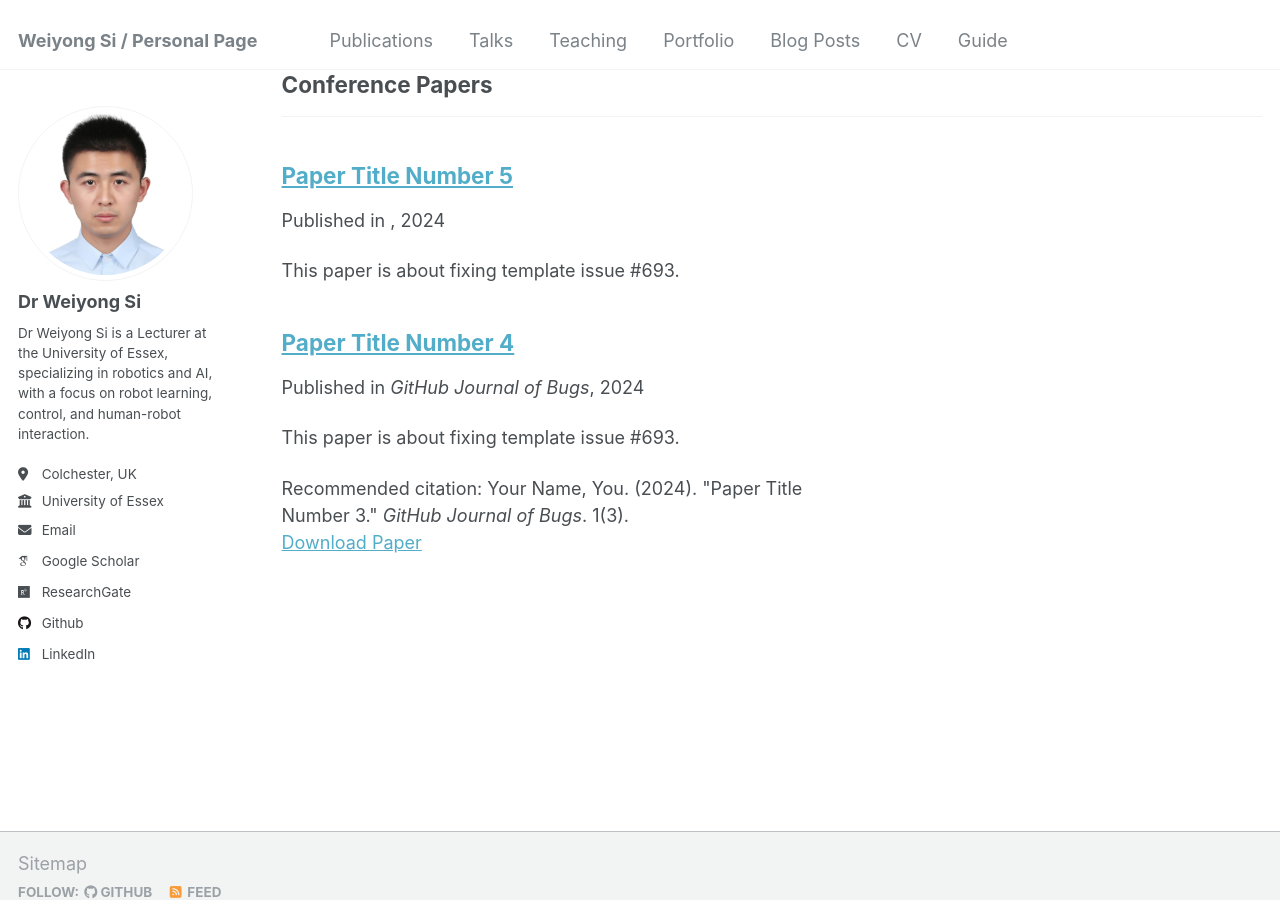
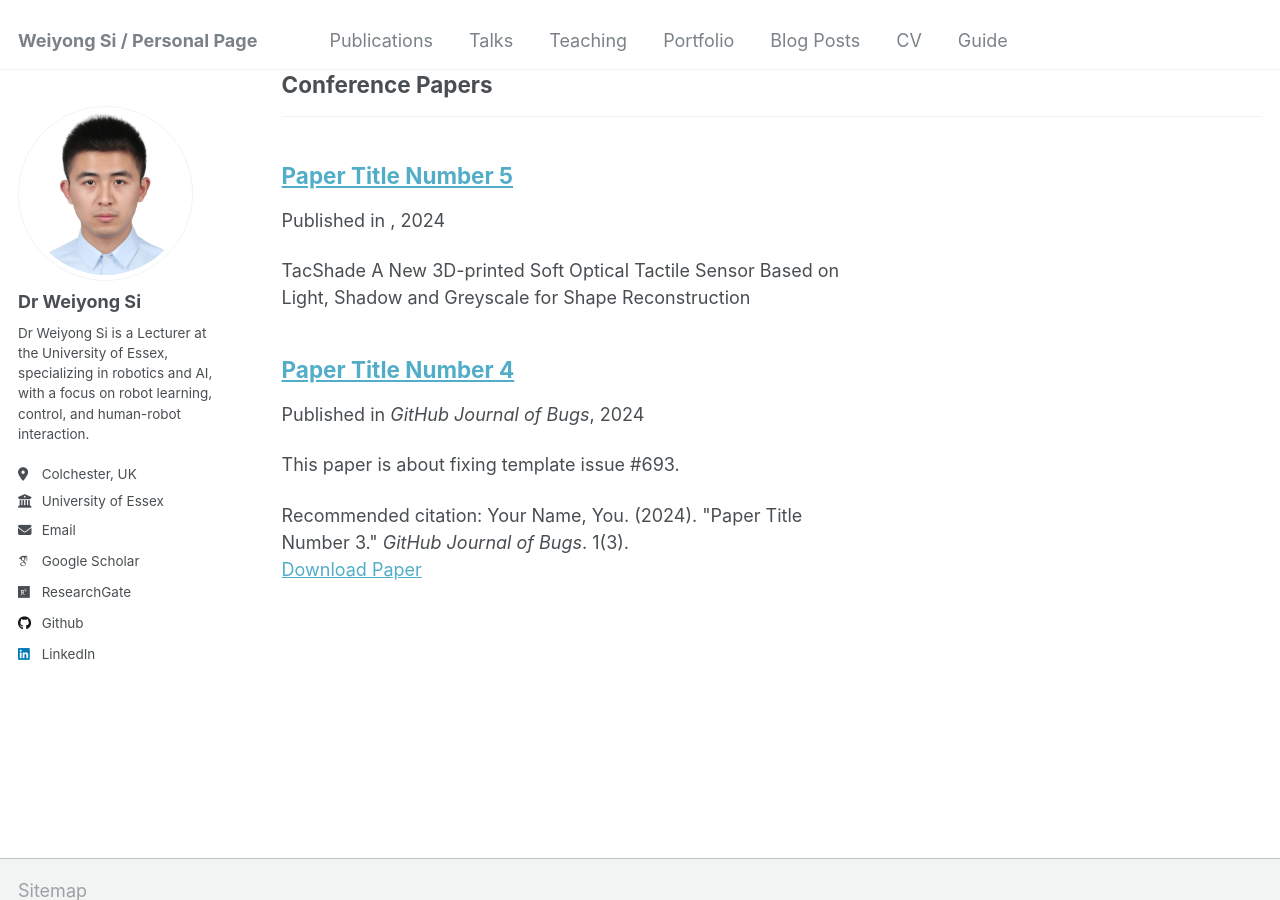
Before and after one commit to siweiyong/siweiyong.github.io, a Jekyll site: the page built from _pages/publications.html, in a window 1280 px wide and 900 px high, scrolled down 1164 px. Built offline with Jekyll 4.4.1, drawn with Linux system fonts in a browser that asks for light colours; some web fonts are replaced.

Commit message:
Update paper6.md

```diff
--- a/_publications/paper6.md
+++ b/_publications/paper6.md
@@ -3,7 +3,7 @@ title: "Paper Title Number 5"
 collection: publications
 category: conferences
 permalink: /publication/2024-02-17-paper-title-number-4
-excerpt: 'This paper is about fixing template issue #693.'
+excerpt: 'TacShade A New 3D-printed Soft Optical Tactile Sensor Based on Light, Shadow and Greyscale for Shape Reconstruction'
 
 ---
 
```
